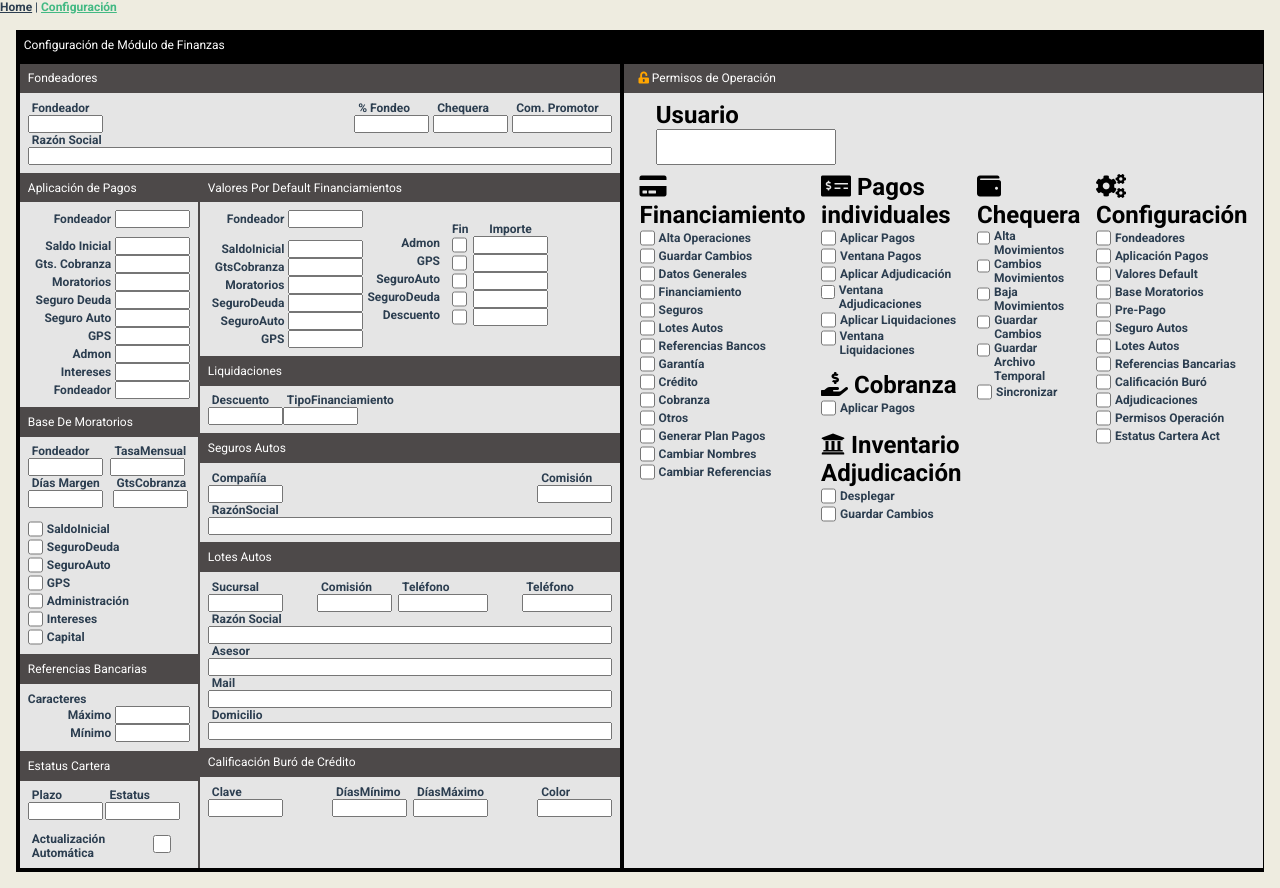
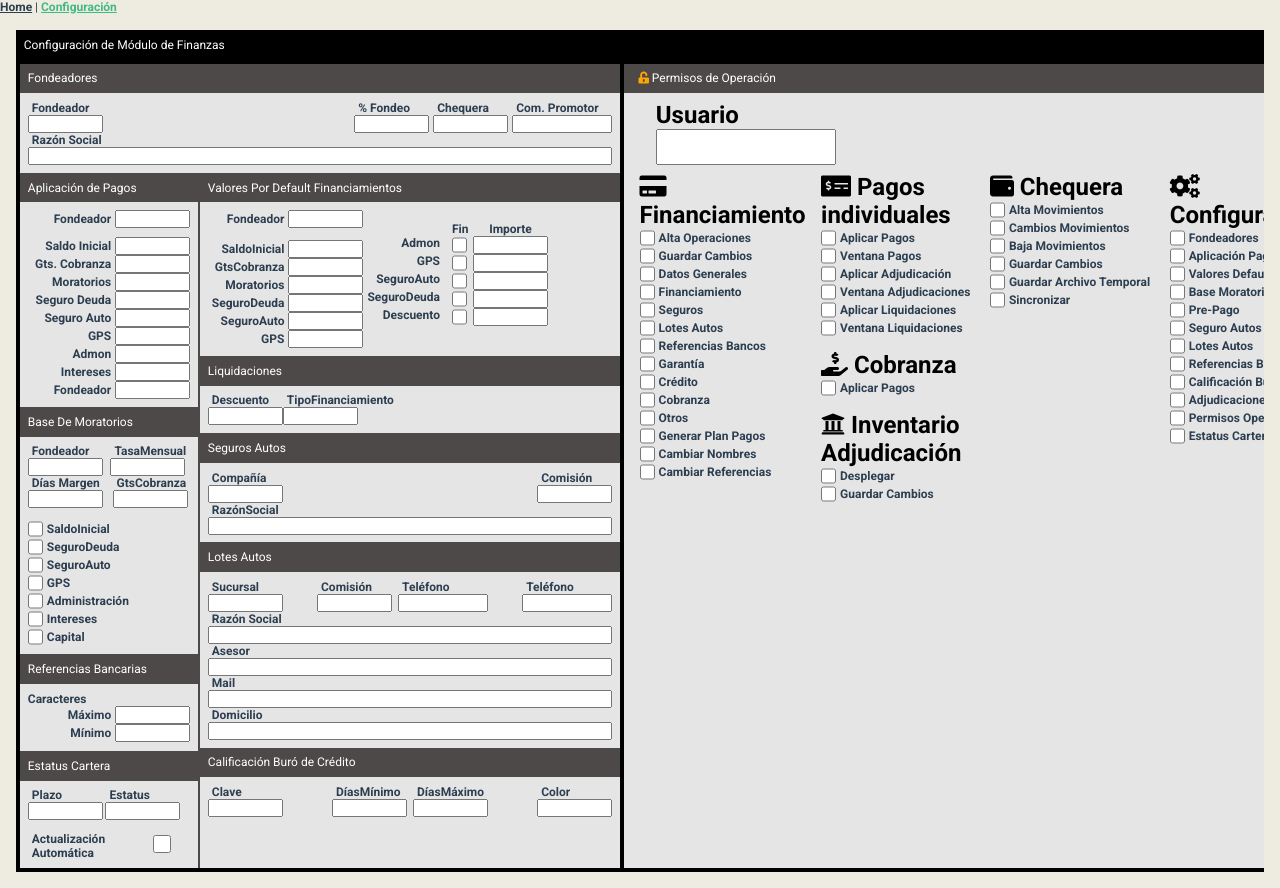
Before and after one commit to betolabrada/checktax-wdb, a Vue app in the folder client/: page /config in a window 1280 px wide. Built offline with nearby package versions, Linux system fonts and the light colour scheme.

Commit message:
fix in checkboxes
Signed-off-by: Alberto <albertolabrada99@gmail.com>

```diff
--- a/client/src/components/administrator/Administrator.vue
+++ b/client/src/components/administrator/Administrator.vue
@@ -313,7 +313,9 @@ export default class Administrator extends Vue {
   color: orange;
 }
 
-
+label {
+  white-space: nowrap;
+}
 input[type="checkbox"] {
   width: 15px;
   margin: 0;
```
